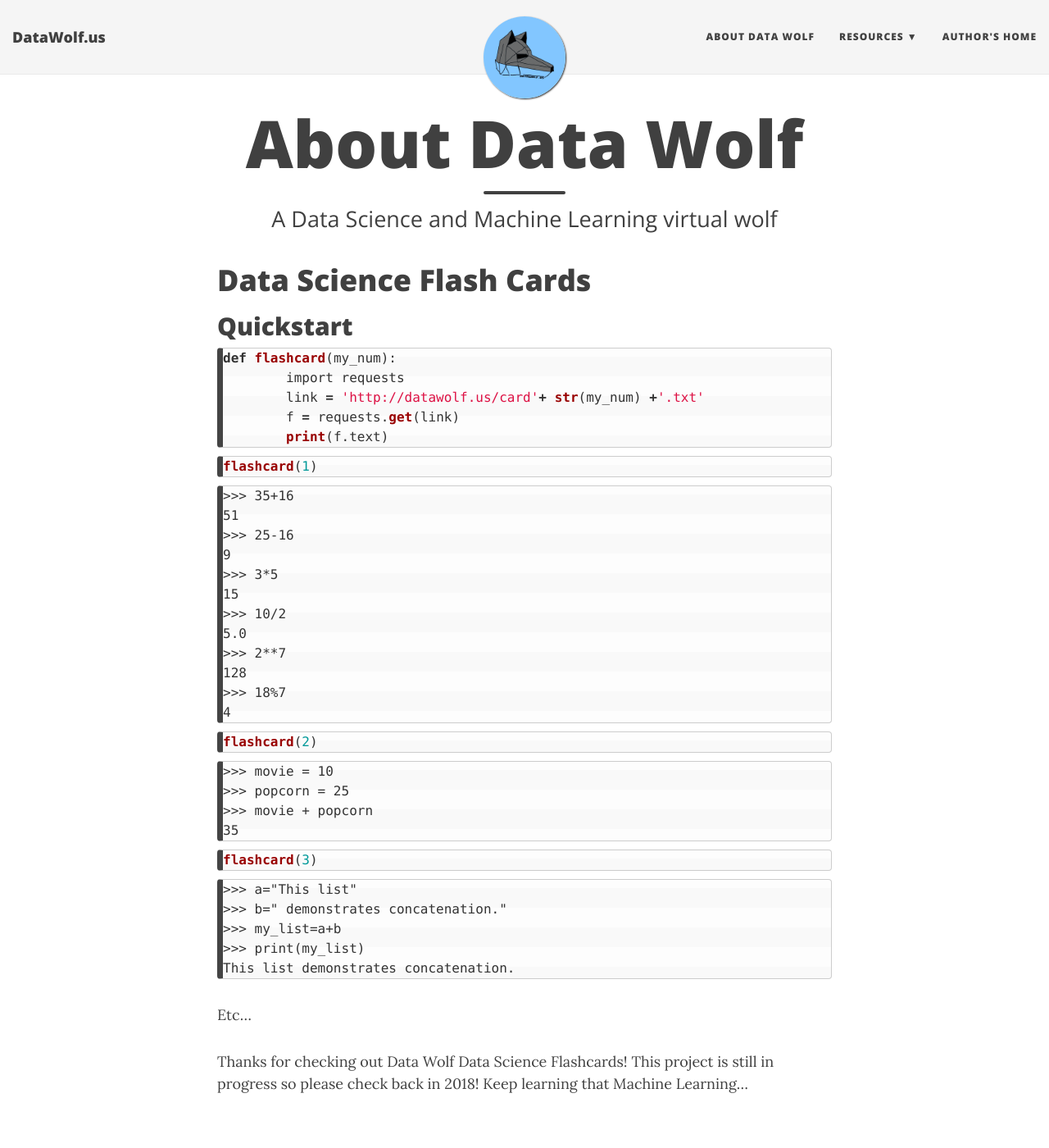
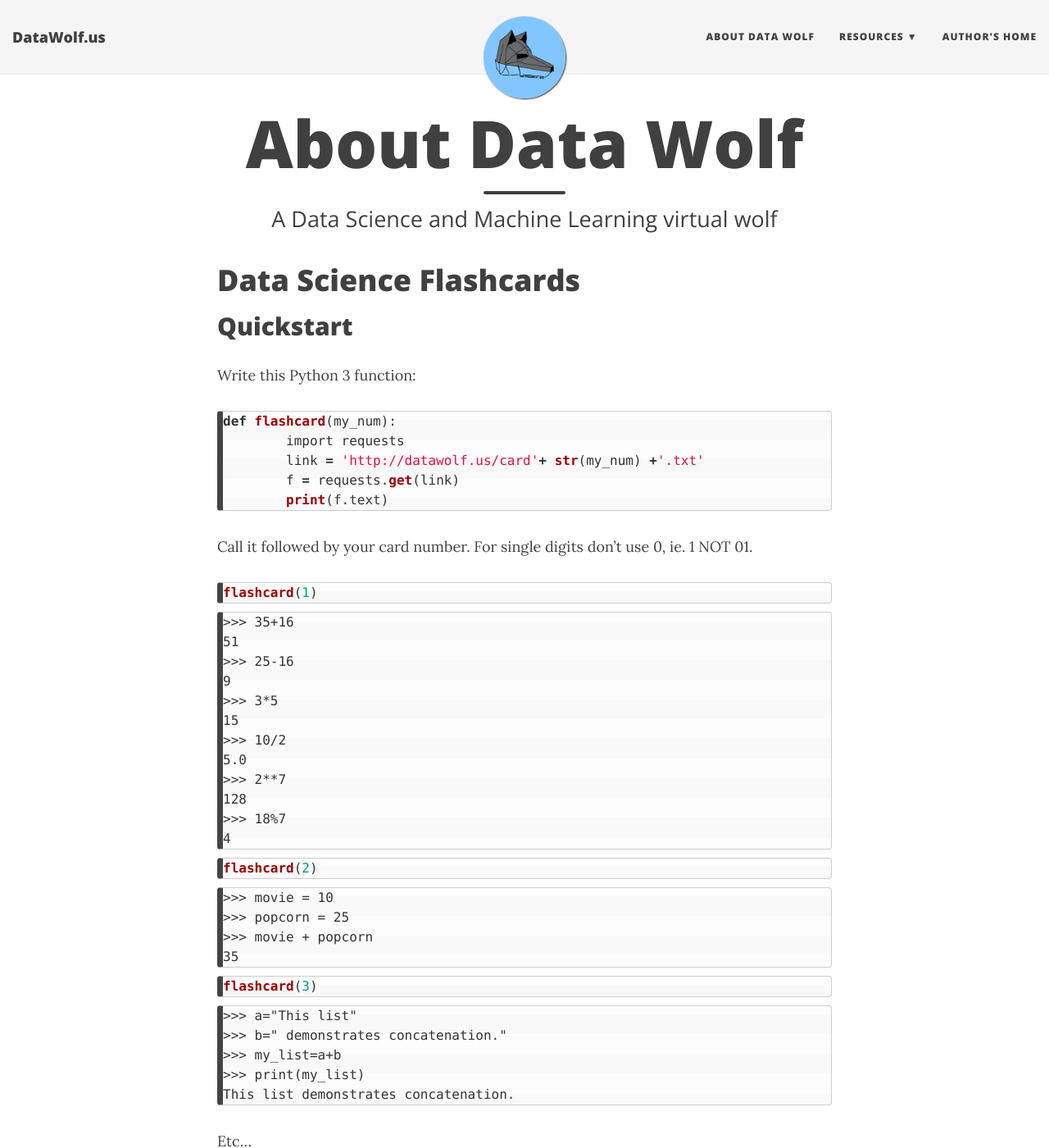
Before and after one commit to blueberrypineapple/data-wolf.github.io, a Jekyll site: the page built from about_data_wolf.md, in a window 1280 px wide and 1400 px high. Shown: the whole window at 82% size. Built offline with Jekyll 4.4.1, drawn with Linux system fonts in a browser that asks for light colours; nearby versions of some CDN libraries; some of the changed text lies outside the part shown.

Commit message:
Update about_data_wolf.md

````diff
--- a/about_data_wolf.md
+++ b/about_data_wolf.md
@@ -3,9 +3,11 @@ layout: page
 title: About Data Wolf
 subtitle: A Data Science and Machine Learning virtual wolf
 ---
-#   Data Science Flash Cards
+# Data Science Flashcards
+
 ## Quickstart
 
+Write this Python 3 function:
 ```python
 def flashcard(my_num):
         import requests
@@ -14,6 +16,7 @@ def flashcard(my_num):
         print(f.text)
 ```
 
+Call it followed by your card number. For single digits don't use 0, ie. 1 NOT 01.
 
 ```python
 flashcard(1)
@@ -59,6 +62,4 @@ flashcard(3)
 
 Etc...<br>
 
-Thanks for checking out Data Wolf Data Science Flashcards!
-This project is still in progress so please check back in 2018!
-Keep learning that Machine Learning...
+This project is still in progress, check back in 2018.
````
